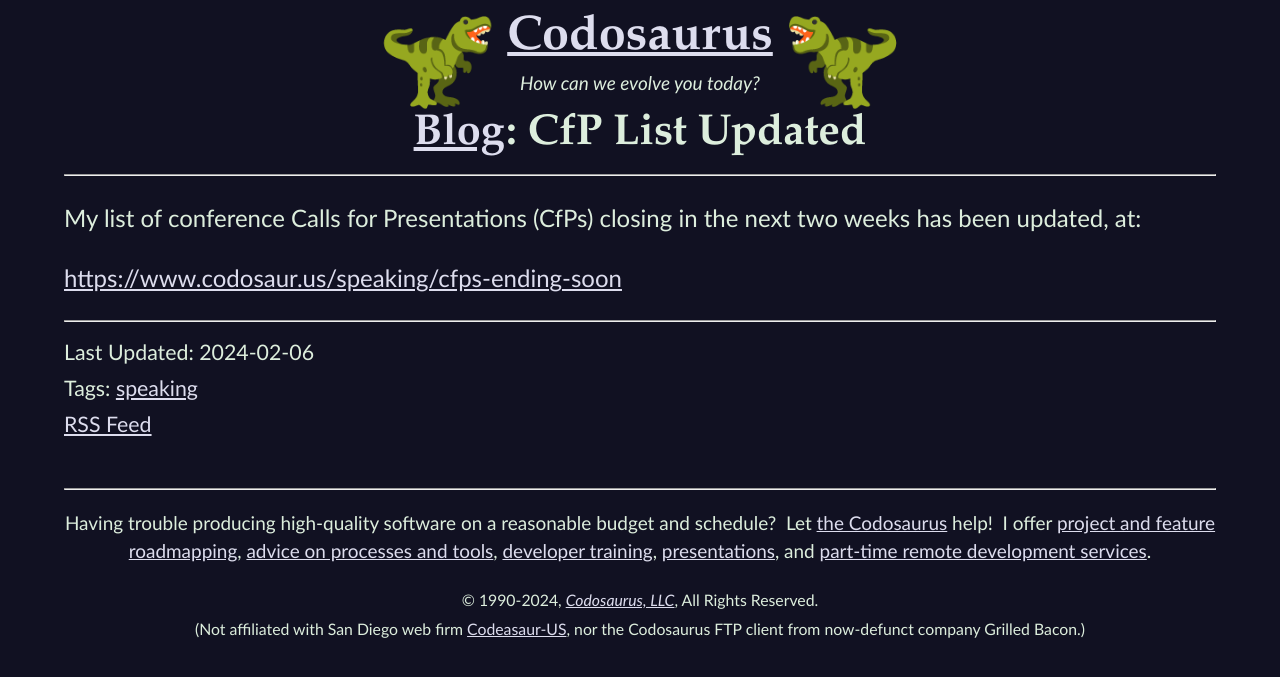
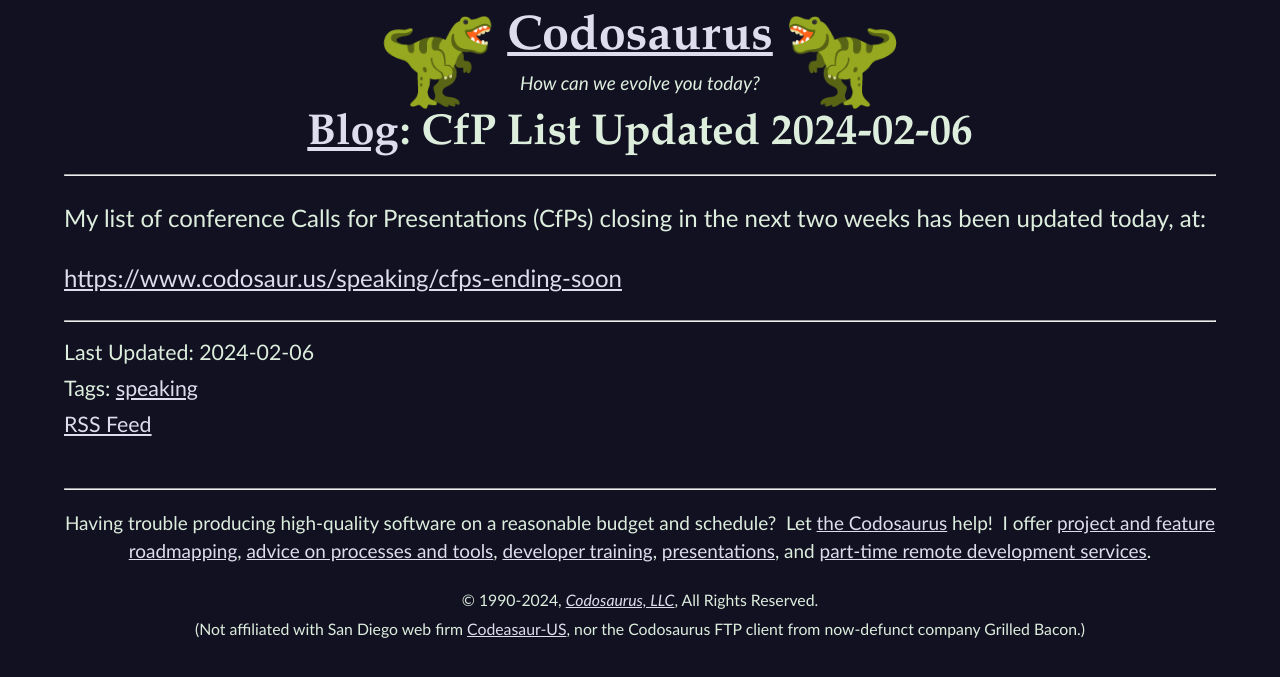
Before and after one commit to CodosaurusLLC/CodosaurusLLC.github.io, a Jekyll site: the page built from _posts/0000-00-00-cfp-list-updated.md, in a window 1280 px wide. Shown: the top 677 px of the page. Built offline with Jekyll 4.4.1, drawn with Linux system fonts in a browser that asks for light colours; comment, search, counter and statistics services are not loaded.

Commit message:
try AGAIN to get updated CfP notice into RSS feed dammit

```diff
--- a/_posts/0000-00-01-cfp-list-updated.md
+++ b/_posts/0000-00-00-cfp-list-updated.md
@@ -2,14 +2,14 @@
 author: Dave Aronson
 date: 2024-02-06
 layout: blog-post
-permalink: blog/cfp-list-updated-2024-02-06
+permalink: blog/cfp-list-updated-2024-02-06-retry
 section: Blog
 tags: speaking
-title: CfP List Updated
+title: CfP List Updated 2024-02-06
 ---
 
 My list of conference Calls for Presentations (CfPs)
 closing in the next two weeks
-has been updated, at:
+has been updated today, at:
 
 [https://www.codosaur.us/speaking/cfps-ending-soon](https://www.codosaur.us/speaking/cfps-ending-soon)
```
